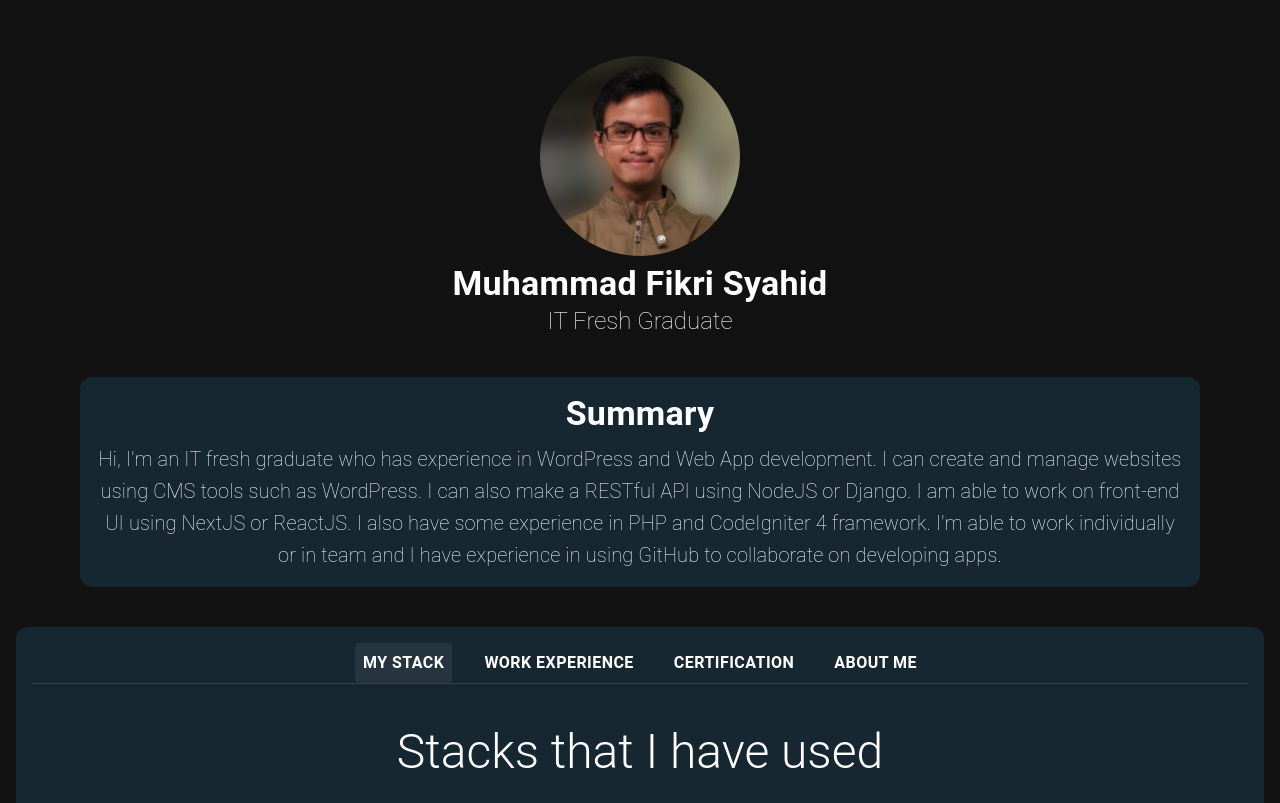
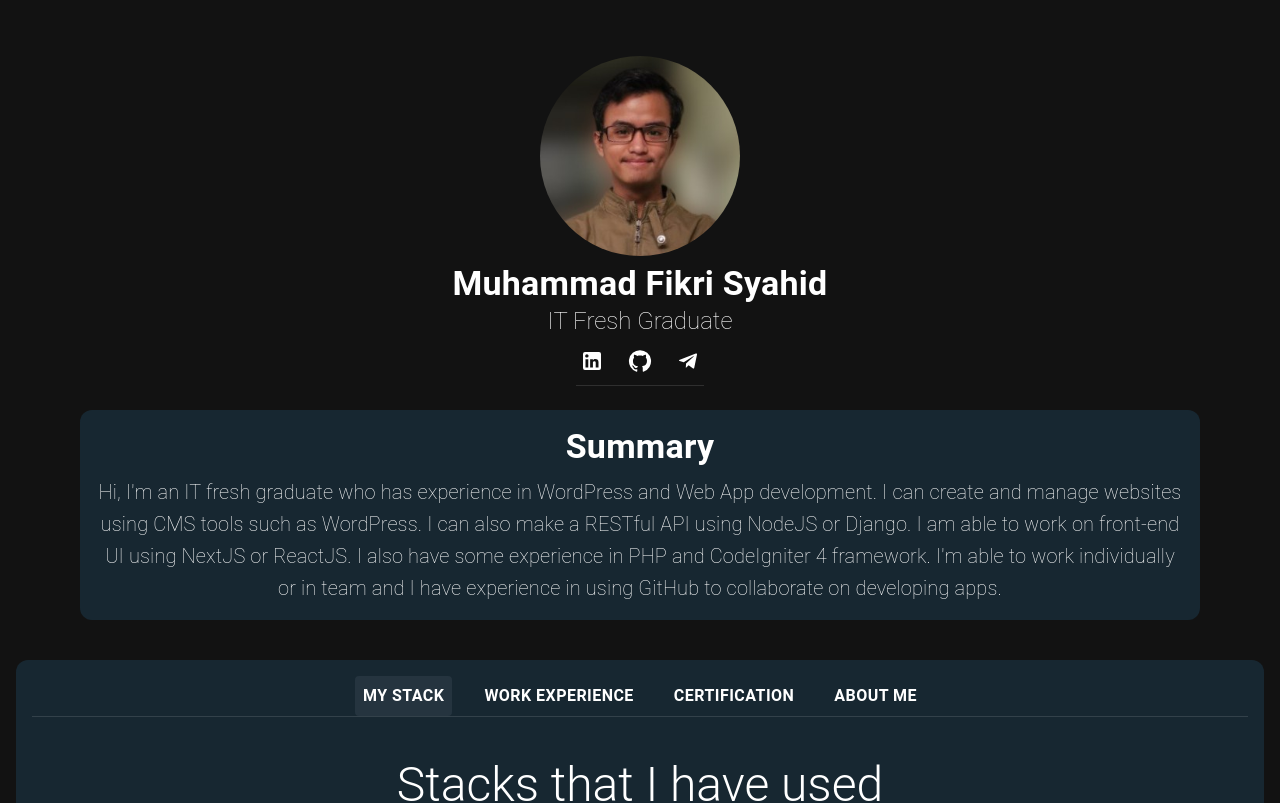
Before and after one commit to fikrisyahid/my-portofolio, a Next.js app: page / in a window 1280 px wide. Shown: the top 803 px of the page. Built offline with nearby package versions, Linux system fonts and the light colour scheme.

Commit message:
add social media on header

```diff
--- a/src/pages/Header.tsx
+++ b/src/pages/Header.tsx
@@ -2,6 +2,7 @@ import React from "react";
 import MainCard from "../components/MainCard";
 import Typography from "@mui/material/Typography";
 import Item from "../components/Item";
+import SocialMedia from "./SocialMedia";
 
 export default function Header() {
   return (
@@ -18,14 +19,17 @@ export default function Header() {
           Muhammad Fikri Syahid
         </Typography>
       </Item>
-      <Item align="center" sx={{ marginBottom: 5 }}>
+      <Item align="center">
         <Typography variant="h5" fontWeight={100} textAlign="center">
           IT Fresh Graduate
         </Typography>
       </Item>
+      <Item>
+        <SocialMedia sx={{ marginBottom: 3 }} />
+      </Item>
       <Item
         align="center"
-        sx={{ marginLeft: '5vw', marginRight: '5vw', marginBottom: 5 }}
+        sx={{ marginLeft: "5vw", marginRight: "5vw", marginBottom: 5 }}
         hover
       >
         <MainCard>
--- /dev/null
+++ b/src/pages/SocialMedia.tsx
@@ -0,0 +1,54 @@
+import Box from "@mui/material/Box";
+import IconButton from "@mui/material/IconButton";
+import LinkedInIcon from "@mui/icons-material/LinkedIn";
+import GitHubIcon from "@mui/icons-material/GitHub";
+import TelegramIcon from "@mui/icons-material/Telegram";
+import { Divider, SxProps, Theme } from "@mui/material";
+import Item from "../components/Item";
+
+interface SocialMediaProps {
+  sx?: SxProps<Theme> | undefined;
+}
+
+export default function SocialMedia({ sx }: SocialMediaProps) {
+  return (
+    <Box display="flex" flexDirection="column" alignItems="center" sx={sx}>
+      <Box display="flex" justifyContent="center">
+        <Item hover scale={1.2}>
+          <a
+            href="https://www.linkedin.com/in/muhammad-fikri-syahid/"
+            target="_blank"
+            style={{ textDecoration: "none" }}
+          >
+            <IconButton size="large">
+              <LinkedInIcon />
+            </IconButton>
+          </a>
+        </Item>
+        <Item hover scale={1.2}>
+          <a
+            href="https://github.com/fikrisyahid"
+            target="_blank"
+            style={{ textDecoration: "none" }}
+          >
+            <IconButton size="large">
+              <GitHubIcon />
+            </IconButton>
+          </a>
+        </Item>
+        <Item hover scale={1.2}>
+          <a
+            href="https://t.me/fikrisyahid14"
+            target="_blank"
+            style={{ textDecoration: "none" }}
+          >
+            <IconButton size="large">
+              <TelegramIcon />
+            </IconButton>
+          </a>
+        </Item>
+      </Box>
+      <Divider sx={{ width: "10vw" }} />
+    </Box>
+  );
+}
```
